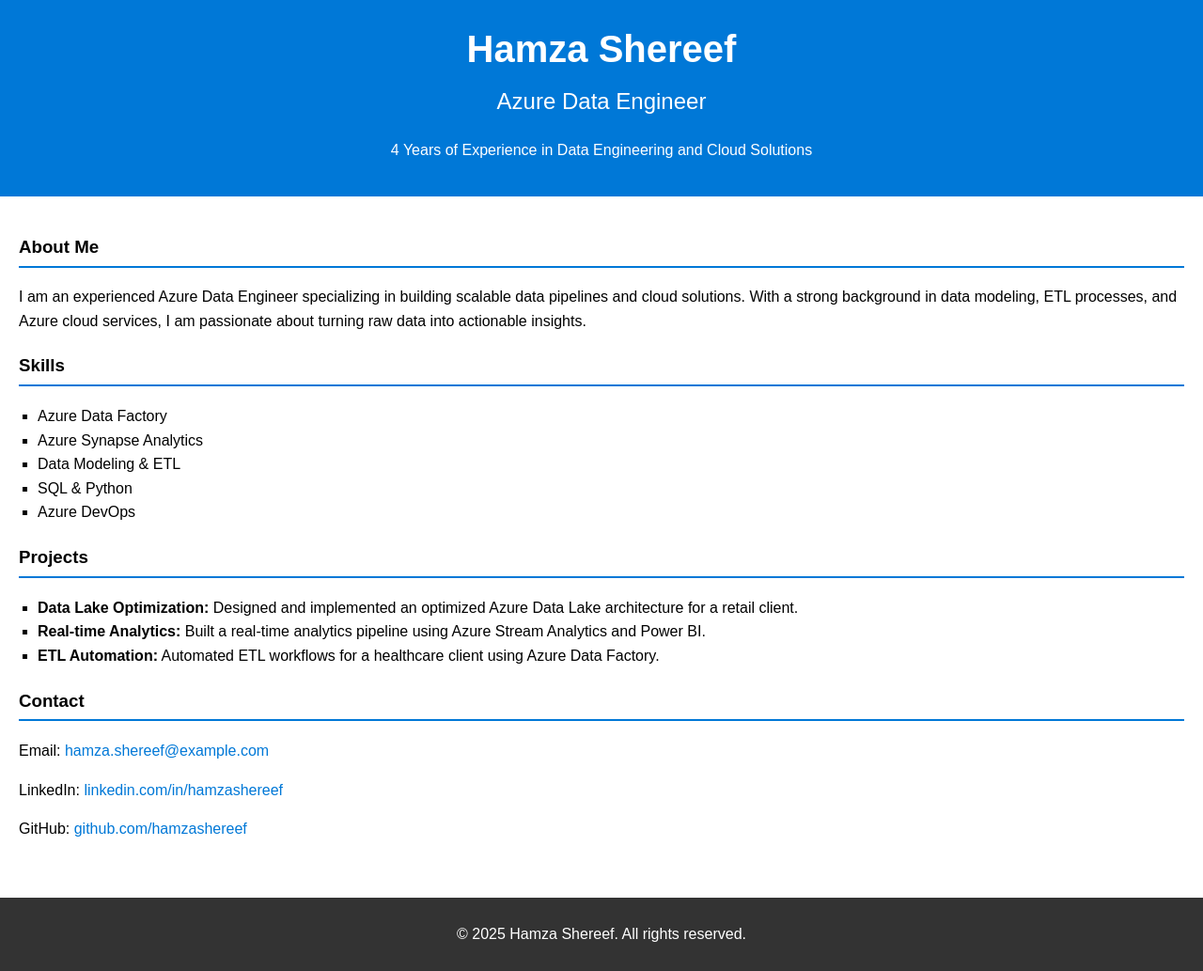
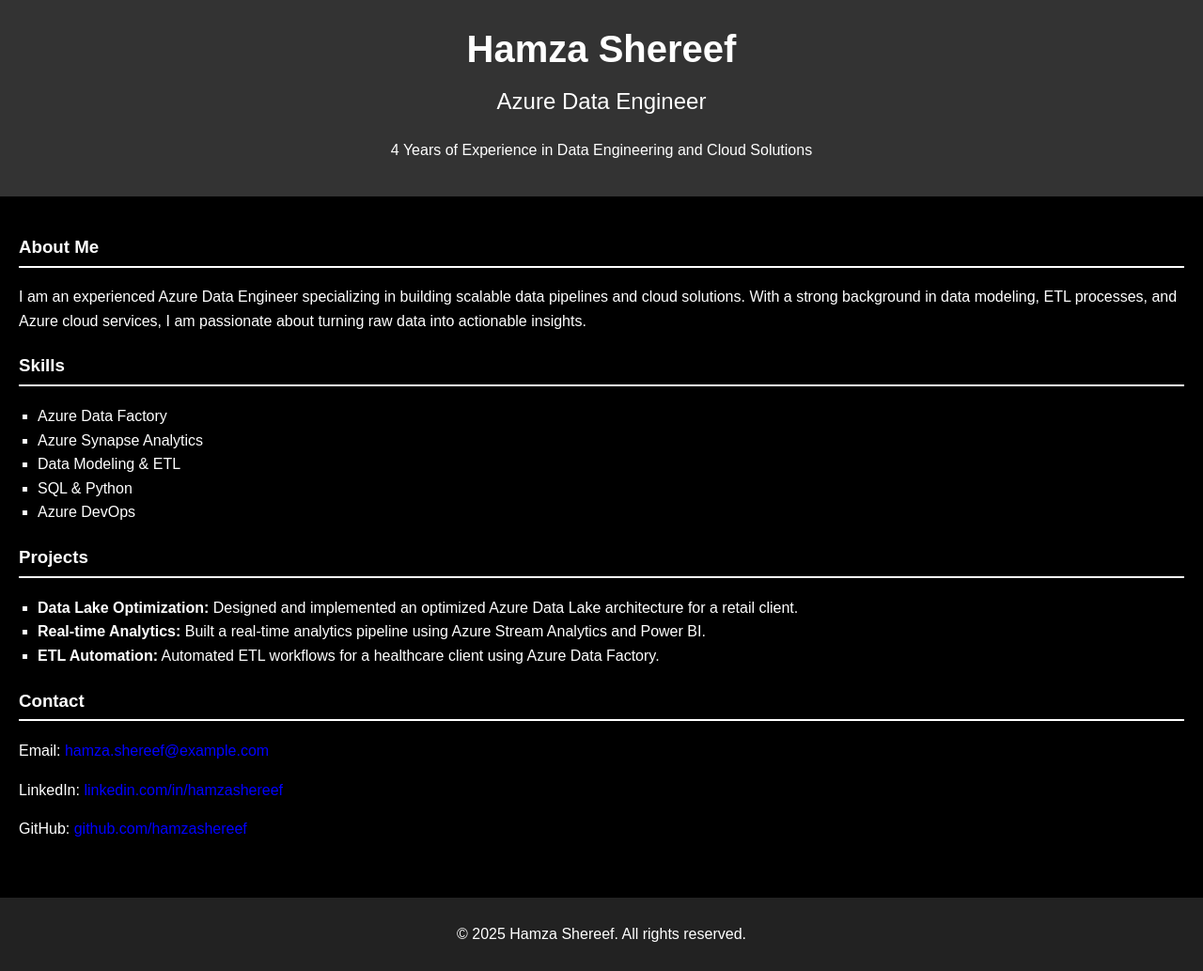
Before and after one commit to hamzashereef/hamzashereef.github.io, a plain HTML site: page index.html in a window 1280 px wide. Shown: the whole page at 94% size. Drawn offline with Linux system fonts and the light colour scheme.

Commit message:
Update style.css

```diff
--- a/style.css
+++ b/style.css
@@ -3,11 +3,13 @@ body {
     margin: 0;
     padding: 0;
     line-height: 1.6;
+    background-color: #000; /* Black background */
+    color: #fff; /* White text */
 }
 
 header {
-    background: #0078d7;
-    color: #fff;
+    background: #333; /* Dark gray for the header */
+    color: #fff; /* White text */
     padding: 20px 0;
     text-align: center;
 }
@@ -32,7 +34,7 @@ section {
 }
 
 h3 {
-    border-bottom: 2px solid #0078d7;
+    border-bottom: 2px solid #fff; /* White border for section titles */
     padding-bottom: 5px;
 }
 
@@ -42,7 +44,7 @@ ul {
 }
 
 a {
-    color: #0078d7;
+    color: #00f; /* Blue links */
     text-decoration: none;
 }
 
@@ -51,8 +53,8 @@ a:hover {
 }
 
 footer {
-    background: #333;
-    color: #fff;
+    background: #222; /* Even darker footer */
+    color: #fff; /* White text */
     text-align: center;
     padding: 10px 0;
     margin-top: 20px;
```
